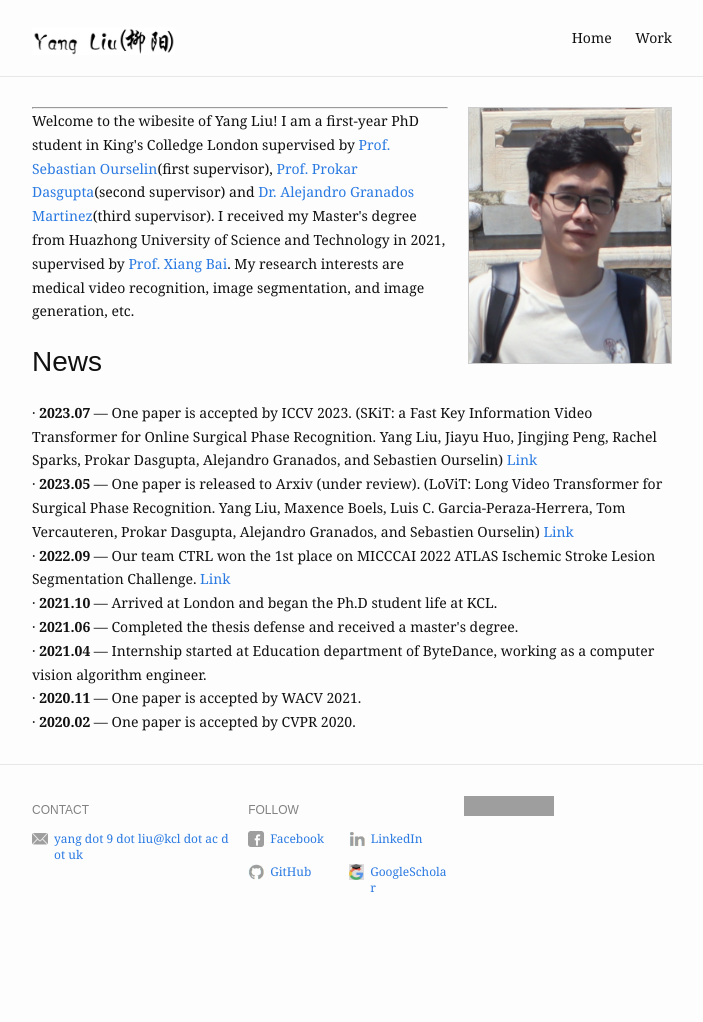
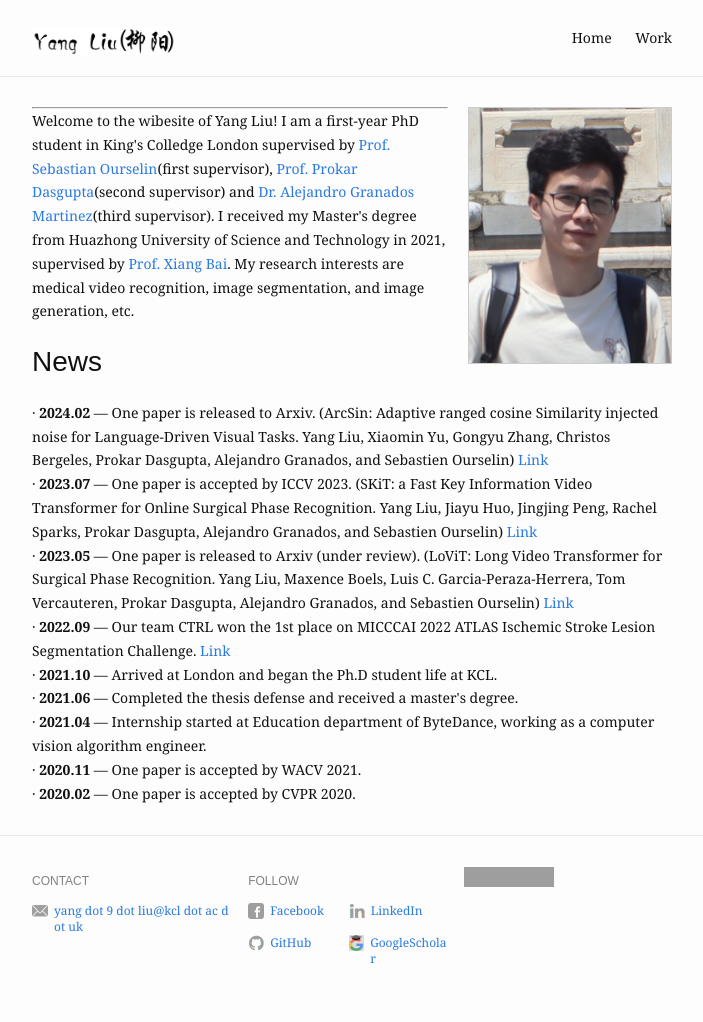
Before and after one commit to MRUIL/MRUIL.github.io, a Jekyll site: the page built from index.md, in a window 1280 px wide. Shown: the whole page, without its empty margins (288-991 px from the left). Built offline with Jekyll 4.4.1, drawn with Linux system fonts in a browser that asks for light colours; before the commit the page ends 951 px from its top, so only the background shows below that; grey boxes are pictures that could not be loaded.

Commit message:
Update index.md

```diff
--- a/index.md
+++ b/index.md
@@ -4,6 +4,9 @@ profile_picture:
   src: /assets/img/profile_fig_v3.jpg
   alt: website picture
 news-items:
+  - title: 2024.02
+    description: "One paper is released to Arxiv. (ArcSin: Adaptive ranged cosine Similarity injected noise for Language-Driven Visual Tasks. Yang Liu, Xiaomin Yu, Gongyu Zhang, Christos Bergeles, Prokar Dasgupta, Alejandro Granados, and Sebastien Ourselin)"
+    link: https://arxiv.org/abs/2402.17298
   - title: 2023.07
     description: "One paper is accepted by ICCV 2023. (SKiT: a Fast Key Information Video Transformer for Online Surgical Phase Recognition. Yang Liu, Jiayu Huo, Jingjing Peng, Rachel Sparks, Prokar Dasgupta, Alejandro Granados, and Sebastien Ourselin)"
     link: https://openaccess.thecvf.com/content/ICCV2023/html/Liu_SKiT_a_Fast_Key_Information_Video_Transformer_for_Online_Surgical_ICCV_2023_paper.html
```
